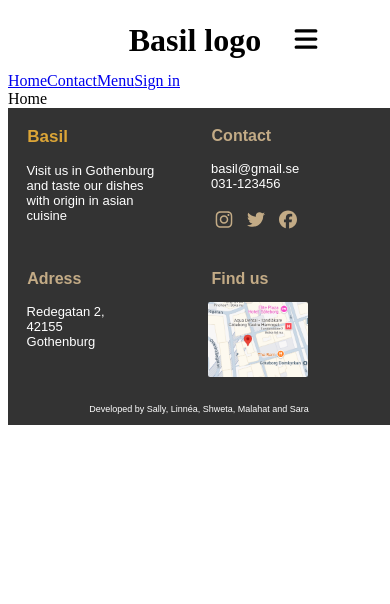
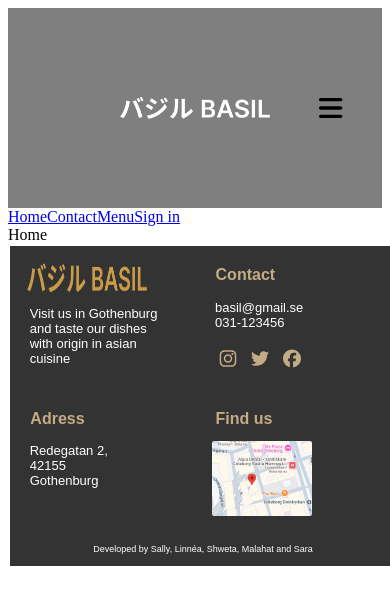
Before and after one commit to NinjaNean/basilika, a React (Vite) app: page / in a window 390 px wide. Shown: the top 604 px of the page. Built offline with nearby package versions, Linux system fonts and the light colour scheme.

Commit message:
responsive

```diff
--- a/src/Component/footer/Footer.css
+++ b/src/Component/footer/Footer.css
@@ -5,14 +5,17 @@
     position: absolute;
     height: auto;
     font-family: 'Merriweather', sans-serif;
+    width: 100%;
+    padding: 0.1em 0.1em;
 }
 .footer-container {
     display: flex;
     flex-direction: row;
-
     flex-wrap: wrap;
     background-color: #333333;
     color: white;
+    padding: 0.1em 0.1em;
+
 }
 .footer-section{
     display: flex;
@@ -76,10 +79,10 @@
         margin: 0.1em;
     }
 }
-h4.basil-header {
-    font-size: 17px;
-    color: #DCA537;
-    text-align: left;
+.footer-heading1 .small-logo{
+    width: 120px;
+    height: 30px;
+
 }
 
 .footer-font {
--- a/src/Component/footer/Footer.jsx
+++ b/src/Component/footer/Footer.jsx
@@ -2,7 +2,7 @@ import './Footer.css';
 import { FontAwesomeIcon } from '@fortawesome/react-fontawesome';
 import { faTwitter, faFacebook, faInstagram } from '@fortawesome/free-brands-svg-icons';
 import smallMap from '../../assets/smallMap.png';
-
+import smallLogo from '../../assets/smallLogo.png';
 
 
 const Footer = () => {
@@ -12,7 +12,8 @@ const Footer = () => {
 
             <section className='footer-section'>
                 <div className="footer-heading1">
-                    <h4 className='basil-header'>Basil</h4>
+
+                    <img src={smallLogo} alt="Logo" className="small-logo" />
                     <p className='footer-text first'>Visit us in Gothenburg and taste our dishes with origin in asian cuisine</p>
                 </div>
 
--- a/src/Component/header/Header.css
+++ b/src/Component/header/Header.css
@@ -1,49 +1,36 @@
 .header-container {
+    position: relative;
+    height: 200px;
+    width: 100%;
+    background-color: rgba(0, 0, 0, 0.5);
     display: flex;
     align-items: center;
-    justify-content: center;
-    position: relative;
-    height: 60px;
-    padding: 2em 2em;
-
-    width: 100%
+    justify-content: center; /* Centerar loggan */
+    padding: 1em;
 }
 
-.menu-toggle {
-    position: absolute;
-    right: 4em;
-    cursor: pointer;
-}
-.menu-icon {
-    width: 24px;
-    height: 26px;
-
-    transition: all 0.3s ease-in-out;
-}
-.nav-links {
-    position: absolute;
-    top: 100%;
-    left: -2em;
-    padding: 10px 0;
-    width: 90px;
-    z-index: 10;
-}
-.nav-links ul {
-    list-style: none;
-    margin: 0;
-    padding: 0;
+.logo-container {
+    display: flex;
+    justify-content: center;
+    align-items: center;
+    width: 100%;
 }
 
-.nav-links li {
-    padding: 8px 8px;
-}
-.nav-links li:hover {
-    background-color: #9c9898;
+.logo {
+    cursor: pointer;
+    width: clamp(150px, 40%, 300px);
+
 }
 
-.nav-links a {
-    font-size: 18px;
-    color: #000000;
-    display: block;
-    text-align: center;
+.menu-icon {
+    position: absolute;
+    right: 1em;
+    top: 50%;
+    transform: translateY(-50%);
+    width: 34px;
+    height: 36px;
+    width: clamp(20px, 6vw, 32px);
+    transition: all 0.5s ease-in-out;
+    cursor: pointer;
+    margin-right: 1.5em;
 }
--- a/src/Component/header/Header.jsx
+++ b/src/Component/header/Header.jsx
@@ -1,34 +1,21 @@
 import '../header/Header.css';
 import { FontAwesomeIcon } from '@fortawesome/react-fontawesome';
 import { faBars } from '@fortawesome/free-solid-svg-icons';
-import { useState } from 'react';
+import logo from '../../assets/logo.png';
 
 const Header = () => {
-    const [menuOpen, setMenuOpen] = useState(false);
 
-  const toggleMenu = () => {
-    setMenuOpen(!menuOpen);
-  };
 
   return (
     <header>
-      <div className="header-container">
-        <div className="menu-toggle" onClick={toggleMenu}>
-          <FontAwesomeIcon icon={faBars} className="menu-icon" />
-          {menuOpen && (
-            <nav className="nav-links">
-              <ul>
-                <li><a href="#">Home</a></li>
-                <li><a href="#">Contact</a></li>
-                <li><a href="#">Menu</a></li>
-                <li><a href="#">Sign in</a></li>
-              </ul>
-            </nav>
-          )}
-        </div>
-        <h1 className="header-title">Basil logo</h1>
+    <div className="header-container">
+      <FontAwesomeIcon icon={faBars} className="menu-icon" />
+      <div className="logo-container">
+        <img src={logo} alt="Logo" className="logo" />
       </div>
-    </header>
+    </div>
+  </header>
+
   );
 };
 
```
Also changed, not shown: src/assets/logo.png (added), src/assets/smallLogo.png (added).
